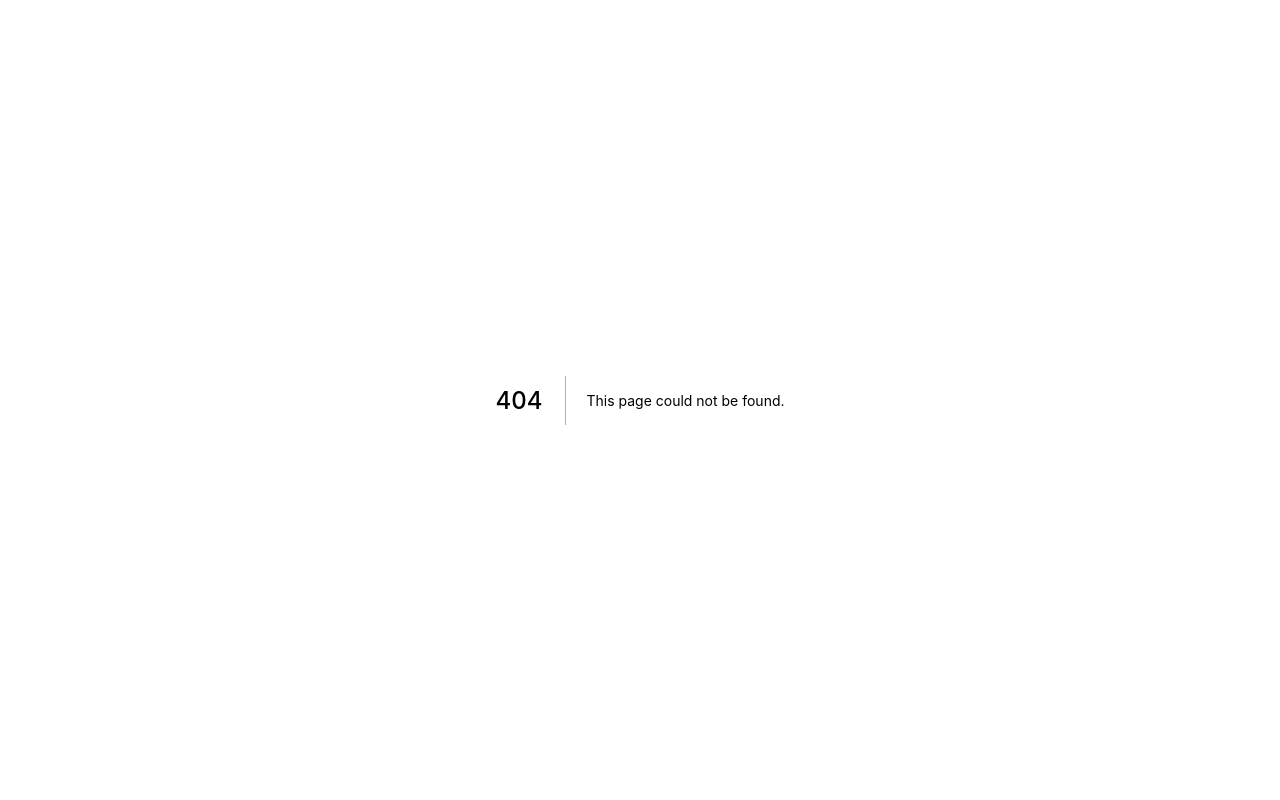
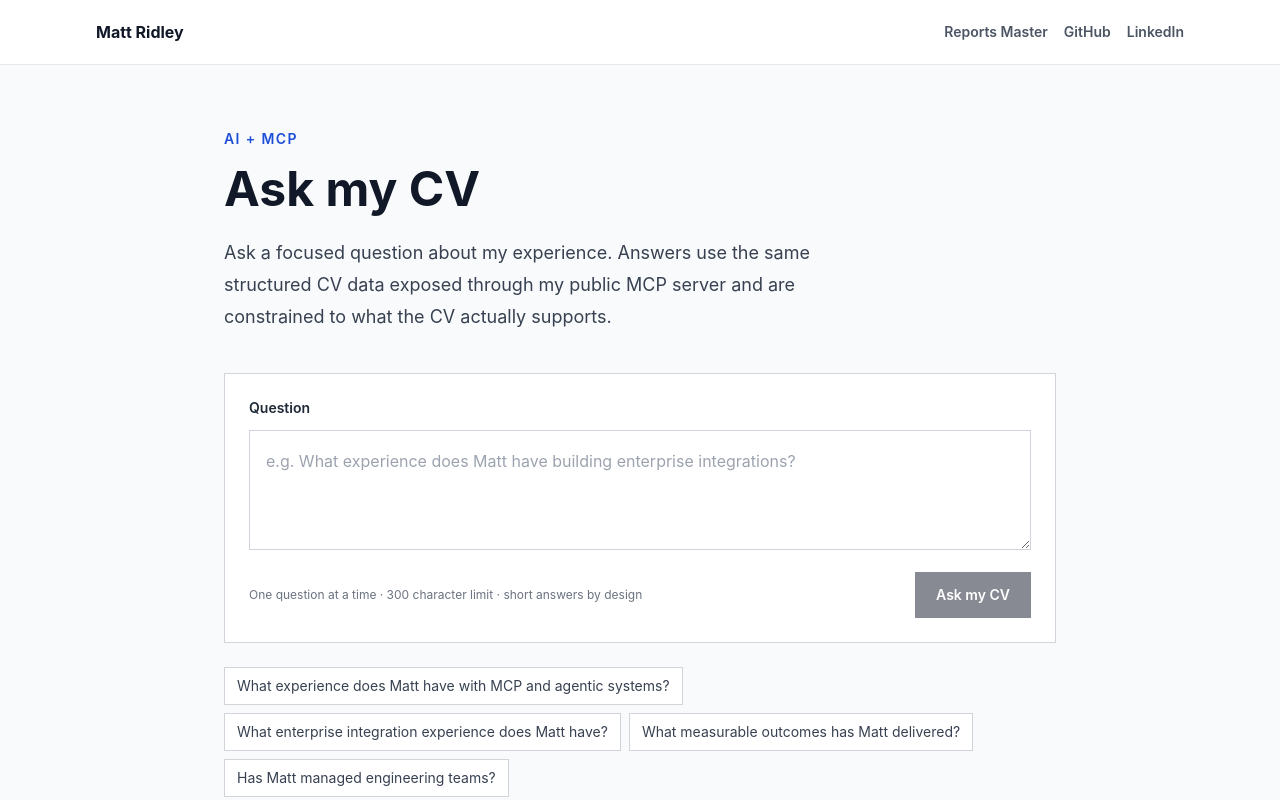
Before and after one commit to mattridley/website, a Next.js app: page /ask in a window 1280 px wide. Before the commit this address had no page. Shown: the top 800 px of the page. Built offline with nearby package versions, Linux system fonts and the light colour scheme.

Commit message:
Add Ask my CV page

```diff
--- /dev/null
+++ b/src/pages/ask.tsx
@@ -0,0 +1,114 @@
+import Head from "next/head";
+import { FormEvent, useState } from "react";
+import Header from "../components/header";
+
+const examples = [
+  "What experience does Matt have with MCP and agentic systems?",
+  "What enterprise integration experience does Matt have?",
+  "What measurable outcomes has Matt delivered?",
+  "Has Matt managed engineering teams?",
+];
+
+export default function AskCv() {
+  const [question, setQuestion] = useState("");
+  const [answer, setAnswer] = useState("");
+  const [loading, setLoading] = useState(false);
+  const [error, setError] = useState("");
+
+  async function ask(event?: FormEvent) {
+    event?.preventDefault();
+    if (!question.trim() || loading) return;
+
+    setLoading(true);
+    setError("");
+    setAnswer("");
+
+    try {
+      const response = await fetch("/api/ask-cv", {
+        method: "POST",
+        headers: { "Content-Type": "application/json" },
+        body: JSON.stringify({ question }),
+      });
+      const data = await response.json();
+      if (!response.ok) throw new Error(data.error || "Unable to answer that question.");
+      setAnswer(data.answer);
+    } catch (err) {
+      setError(err instanceof Error ? err.message : "Unable to answer that question.");
+    } finally {
+      setLoading(false);
+    }
+  }
+
+  return (
+    <>
+      <Head>
+        <title>Ask my CV | Matt Ridley</title>
+        <meta name="description" content="Ask questions about Matt Ridley's engineering leadership, connectivity, platform and agentic systems experience." />
+      </Head>
+      <div className="min-h-screen bg-gray-50 text-gray-900">
+        <Header />
+        <main className="mx-auto max-w-4xl px-6 py-16 lg:px-8">
+          <p className="text-sm font-semibold uppercase tracking-widest text-blue-700">AI + MCP</p>
+          <h1 className="mt-4 text-4xl font-bold text-gray-900 sm:text-5xl">Ask my CV</h1>
+          <p className="mt-6 max-w-2xl text-lg leading-8 text-gray-700">
+            Ask a focused question about my experience. Answers use the same structured CV data exposed through my public MCP server and are constrained to what the CV actually supports.
+          </p>
+
+          <form className="mt-10 border border-gray-300 bg-white p-6" onSubmit={ask}>
+            <label className="block text-sm font-semibold text-gray-800" htmlFor="question">Question</label>
+            <textarea
+              id="question"
+              className="mt-3 min-h-[120px] w-full border border-gray-300 p-4 text-base leading-7 outline-none focus:border-blue-700"
+              maxLength={300}
+              onChange={(event) => setQuestion(event.target.value)}
+              placeholder="e.g. What experience does Matt have building enterprise integrations?"
+              value={question}
+            />
+            <div className="mt-4 flex items-center justify-between gap-4">
+              <p className="text-xs text-gray-500">One question at a time · 300 character limit · short answers by design</p>
+              <button
+                className="border border-gray-900 bg-gray-900 px-5 py-3 text-sm font-semibold text-white disabled:cursor-not-allowed disabled:opacity-50"
+                disabled={!question.trim() || loading}
+                type="submit"
+              >
+                {loading ? "Asking…" : "Ask my CV"}
+              </button>
+            </div>
+          </form>
+
+          <div className="mt-6 flex flex-wrap gap-2">
+            {examples.map((example) => (
+              <button
+                className="border border-gray-300 bg-white px-3 py-2 text-left text-sm text-gray-700 hover:border-gray-900"
+                key={example}
+                onClick={() => setQuestion(example)}
+                type="button"
+              >
+                {example}
+              </button>
+            ))}
+          </div>
+
+          {answer && (
+            <section className="mt-8 border-l-4 border-blue-700 bg-white p-6">
+              <h2 className="text-sm font-semibold uppercase tracking-widest text-gray-500">Answer</h2>
+              <p className="mt-4 whitespace-pre-wrap text-base leading-7 text-gray-800">{answer}</p>
+            </section>
+          )}
+
+          {error && <p className="mt-8 border border-red-200 bg-red-50 p-4 text-sm text-red-800">{error}</p>}
+
+          <section className="mt-14 border-t border-gray-200 pt-10">
+            <h2 className="text-2xl font-bold">Use the CV as an MCP server</h2>
+            <p className="mt-4 text-base leading-7 text-gray-700">
+              The same CV is exposed as a stateless MCP endpoint for compatible clients. It provides <code>search_cv</code> and <code>get_cv</code> tools plus a full CV resource, without invoking a model on the server.
+            </p>
+            <div className="mt-5 overflow-x-auto border border-gray-300 bg-gray-900 p-4 font-mono text-sm text-gray-100">
+              /api/mcp
+            </div>
+          </section>
+        </main>
+      </div>
+    </>
+  );
+}
```
